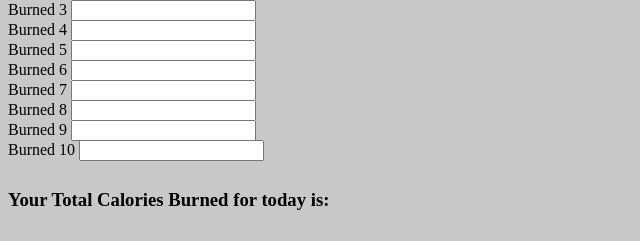
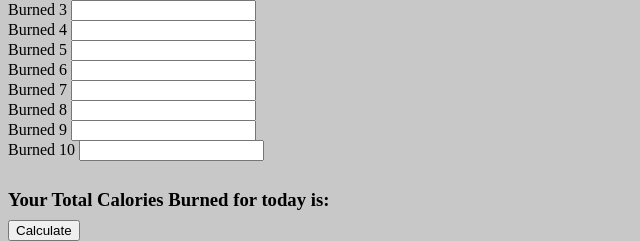
Before and after one commit to Swiskur/The-Calorie-King, a Django app: page /burnercounter/ in a window 1280 px wide. Shown: the part 680-921 px from the top of the page, without its empty margins (0-640 px from the left). Before the commit the page ends 890 px from the top, so only its background shows below. Run offline with Django 4.2, Linux system fonts and the light colour scheme.

Commit message:
Adding a button to form

```diff
--- a/calorieking/templates/calorieking/burner_calculator.html
+++ b/calorieking/templates/calorieking/burner_calculator.html
@@ -95,7 +95,7 @@
     <label for="exampleburn10">Burned 10</label>
     <input type="number" class="form-control" name="burn10" >
   </div>
-
+  <button type="submit" name="submit2" style="position: absolute; top: 900px;">Calculate</button>
 </form>
 <h3 style="position: absolute; top: 850px;">Your Total Calories Burned for today is:</h3>
 <br>
```
Also changed, not shown: db.sqlite3.
